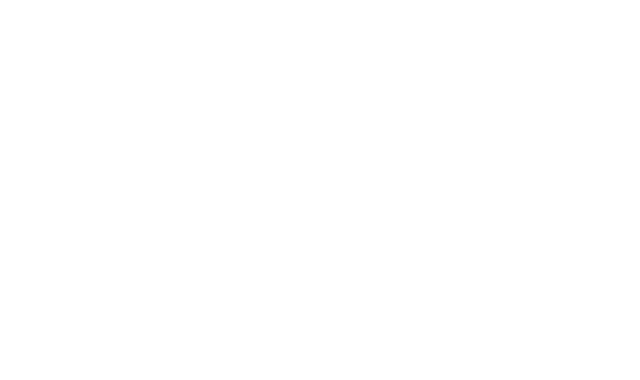
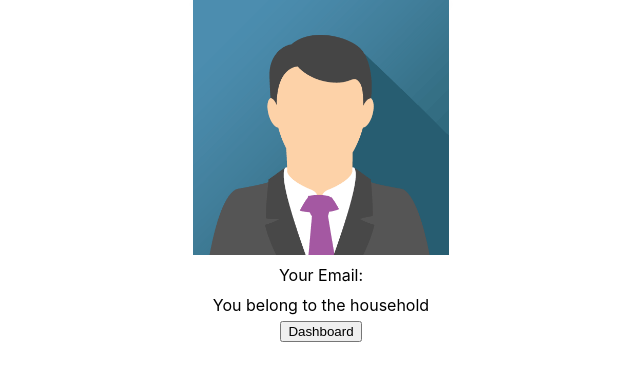
Before and after one commit to RupeshRokade16/apartment-amigo, a React (Create React App) app in the folder client/: page /profile in a window 1280 px wide. Before the commit this address had no page. Shown: the top 380 px of the page, without its empty margins (319-959 px from the left). Built offline with nearby package versions, Linux system fonts and the light colour scheme; no server answers; sample sign-in values are in the browser's storage.

Commit message:
Created profile page and display info

```diff
--- a/client/src/components/User Navbar/UserNavbar.js
+++ b/client/src/components/User Navbar/UserNavbar.js
@@ -1,23 +1,31 @@
   import React from 'react';
   import Navbar from 'react-bootstrap/Navbar';
   import Nav from 'react-bootstrap/Nav';
-import Button from 'react-bootstrap/Button';
+  import { Link } from 'react-router-dom';
 
   import './UserNavbar.css';
 
-const UserNavbar = ({handleLogout}) => {
+  const UserNavbar = (props) => {
+    const {user, handleLogout} = props;
+    const userProfilePath = '/profile';
+    // const userProfileProps = user ; // Replace with your actual prop and value
+
     return (
-    <Nav className="nav">
-        <a href='/userDashboard' className='site-title'>
-            Profile
-        </a>
+      <div>
+        {/* Pass custom props using the "to" prop and the "state" object */}
+        <Link to={{ pathname: userProfilePath, state: {user} }} className='site-title'>
+          Profile {user.username}
+        </Link>
 
         <ul>
           <li>
-                <a href="#" onClick={handleLogout}>Logout</a>
+            {/* You can also pass props in a similar way for other Links */}
+            <Link to="#" onClick={handleLogout}>
+              Logout
+            </Link>
           </li>
         </ul>
-    </Nav>
+      </div>
     );
   };
 
--- a/client/src/pages/Register/Register.js
+++ b/client/src/pages/Register/Register.js
@@ -4,7 +4,7 @@
 
 const Register = () => {
 
-  const backgroundImageUrl = '../../assets/images/signup-bg.png'; // Adjust the path based on your project structure
+
   return (
     <div className="container">
       {/* Signup Form Section */}
--- a/client/src/pages/UserDashboard/UserDashboard.js
+++ b/client/src/pages/UserDashboard/UserDashboard.js
@@ -4,12 +4,14 @@
 import AuthService from '../../services/authService';
 import ChoreChart from '../../components/ChoreChart/ChoreChart';
 import ShoppingList from '../../components/ShoppingList/ShoppingList';
+import UserNavbar from '../../components/User Navbar/UserNavbar';
 
 const UserDashboard = () => {
   const [userData, setUserData] = useState(null);
   const [redirect, setRedirect] = useState(false);
 
   const handleLogout = () => {
+    console.log("Handling logout")
     // Clear the token from localStorage
     AuthService.logout();
 
@@ -63,6 +65,7 @@
       <h2>User Dashboard</h2>
       {userData && (
         <div>
+          <UserNavbar user = {userData} handleLogout={handleLogout}/>
           <p>Welcome, {userData.username}!</p>
           <p>Household code, {userData.household}</p>
           <ChoreChart householdID={userData.household}/>
--- a/client/src/pages/UserProfile/UserProfile.css
+++ b/client/src/pages/UserProfile/UserProfile.css
@@ -0,0 +1,9 @@
+.card {
+    box-shadow: 0 4px 8px 0 rgba(0,0,0,0.2);
+    transition: 0.3s;
+    width: 20%;
+    height: 1px;
+  }
+  p{
+    padding:2%;
+  }
--- a/client/src/pages/UserProfile/UserProfile.js
+++ b/client/src/pages/UserProfile/UserProfile.js
@@ -0,0 +1,105 @@
+import React, { useEffect, useState } from "react";
+import "./UserProfile.css";
+import image from "../../assets/images/img-avatar.png";
+import { Navigate, useNavigate } from "react-router-dom";
+import apiCaller from "../../utils/apiCaller";
+import AuthService from "../../services/authService";
+
+const UserProfile = (props) => {
+  const [userData, setUserData] = useState('');
+  const [redirect, setRedirect] = useState(false);
+  const [household, setHousehold] = useState('');
+
+  useEffect(() => {
+    const fetchUserData = async () => {
+      try {
+        const token = localStorage.getItem("token");
+        //console.log('Token' ,token);
+        if (token) {
+          const headers = {
+            Authorization: `Bearer ${token}`,
+            "Content-Type": "application/json",
+          };
+          //console.log(headers)
+          const response = await apiCaller.get("/api/userData", { headers });
+          console.log("response data file ", response.data.user);
+          console.log("Before USER DATA", userData);
+          setUserData(response.data.user);
+          console.log("user data after", userData);
+        } else {
+          // Token is not available, setRedirect to true
+          setRedirect(true);
+        }
+      } catch (error) {
+        // Handle errors
+        console.error(error);
+
+        // Check if the error is due to an invalid/expired token
+        if (error.response && error.response.status === 401) {
+          // Clear the invalid token and redirect to login
+          AuthService.logout();
+          setRedirect(true);
+        }
+      }
+    };
+
+    fetchUserData();
+  }, []);
+
+  useEffect(() => {
+    const fetchHouseholdData = async () => {
+      try {
+        const householdID = userData.household
+
+        const response = await apiCaller.get(`/households/${householdID}`); // Replace 'householdData' with your actual API endpoint
+
+        setHousehold(response.data);
+        console.log("household data",response.data)
+      } catch (error) {
+        console.error(error);
+
+        if (error.response && error.response.status === 401) {
+          AuthService.logout();
+          setRedirect(true);
+        }
+      }
+    };
+
+    fetchHouseholdData();
+  }, []);
+
+  const navigate = useNavigate();
+  const navigateToDashboard = () => {
+    console.log("here");
+
+    navigate("/userDashboard");
+  };
+
+  if (redirect) {
+    return <Navigate to="/login" />;
+  }
+
+  return (
+    <>
+      <div className="card">
+        <img
+          src={image}
+          className="img-fluid image"
+          style={{ width: "100%" }}
+        />
+
+        <h1>
+          <b>{userData.username}</b>
+        </h1>
+        <p>Your Email: {userData.email}</p>
+
+        <p>
+          You belong to the <b>{household.name}</b> household
+        </p>
+        <button onClick={navigateToDashboard}>Dashboard</button>
+      </div>
+    </>
+  );
+};
+
+export default UserProfile;
--- a/client/src/routing/Routing.js
+++ b/client/src/routing/Routing.js
@@ -8,6 +8,7 @@
 import Register from '../pages/Register/Register';
 import UserDashboard from '../pages/UserDashboard/UserDashboard';
 import HouseholdSelection from '../pages/HouseholdSelection/HouseholdSelection';
+import UserProfile from '../pages/UserProfile/UserProfile';
 
 const Routing = () => {
   return (
@@ -20,6 +21,7 @@
         <Route path="/register" element={<Register />} />
         <Route path="/userDashboard" element={<UserDashboard />} />
         <Route path="/householdSelection" element={<HouseholdSelection/>}/>
+        <Route path='/profile' element={<UserProfile/>}/>
         {/* Additional routes can go here */}
       </Routes>
     </Router>
```
Also changed, not shown: client/src/assets/images/img-avatar.png (added). Lines whose indentation alone changed are shown as unchanged.
